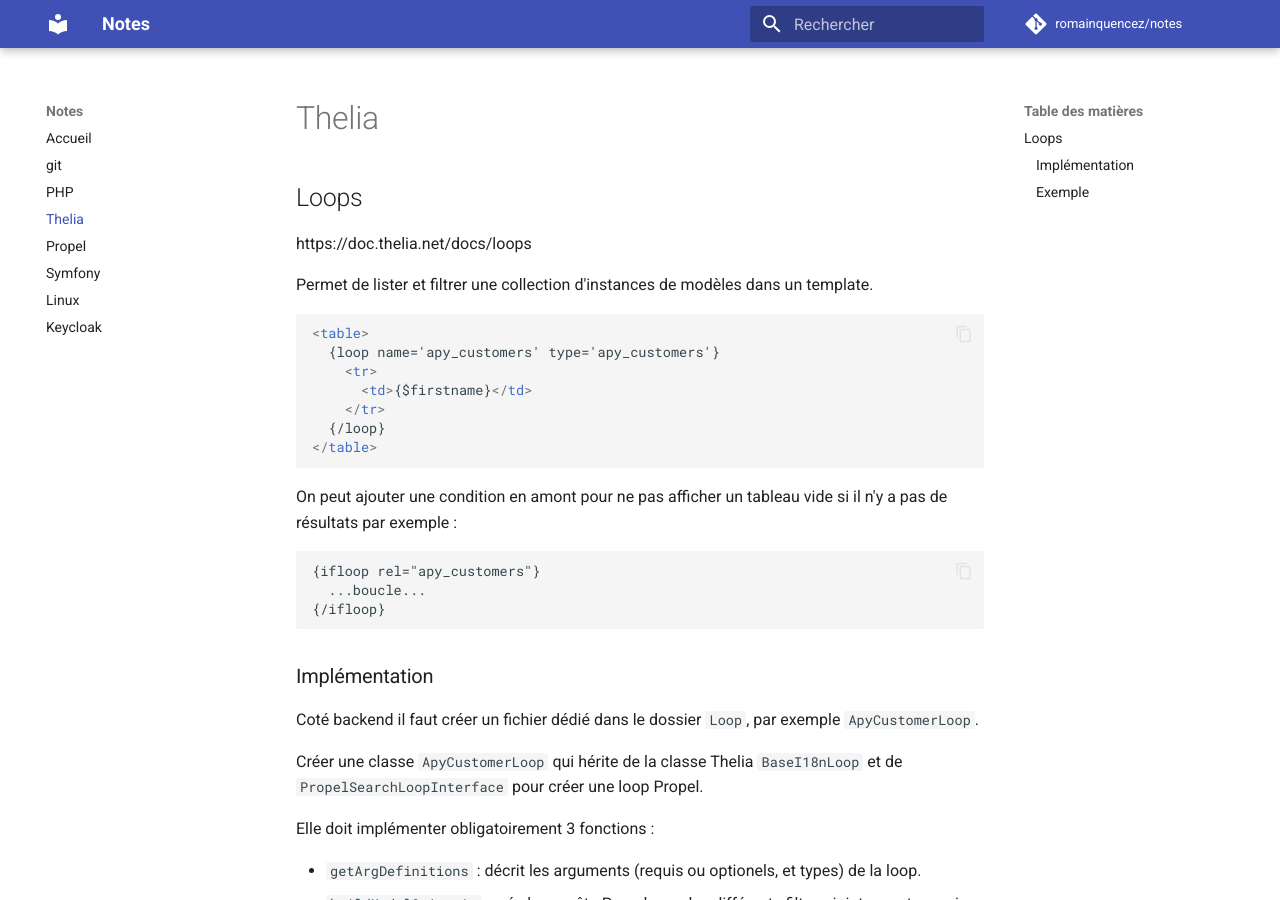
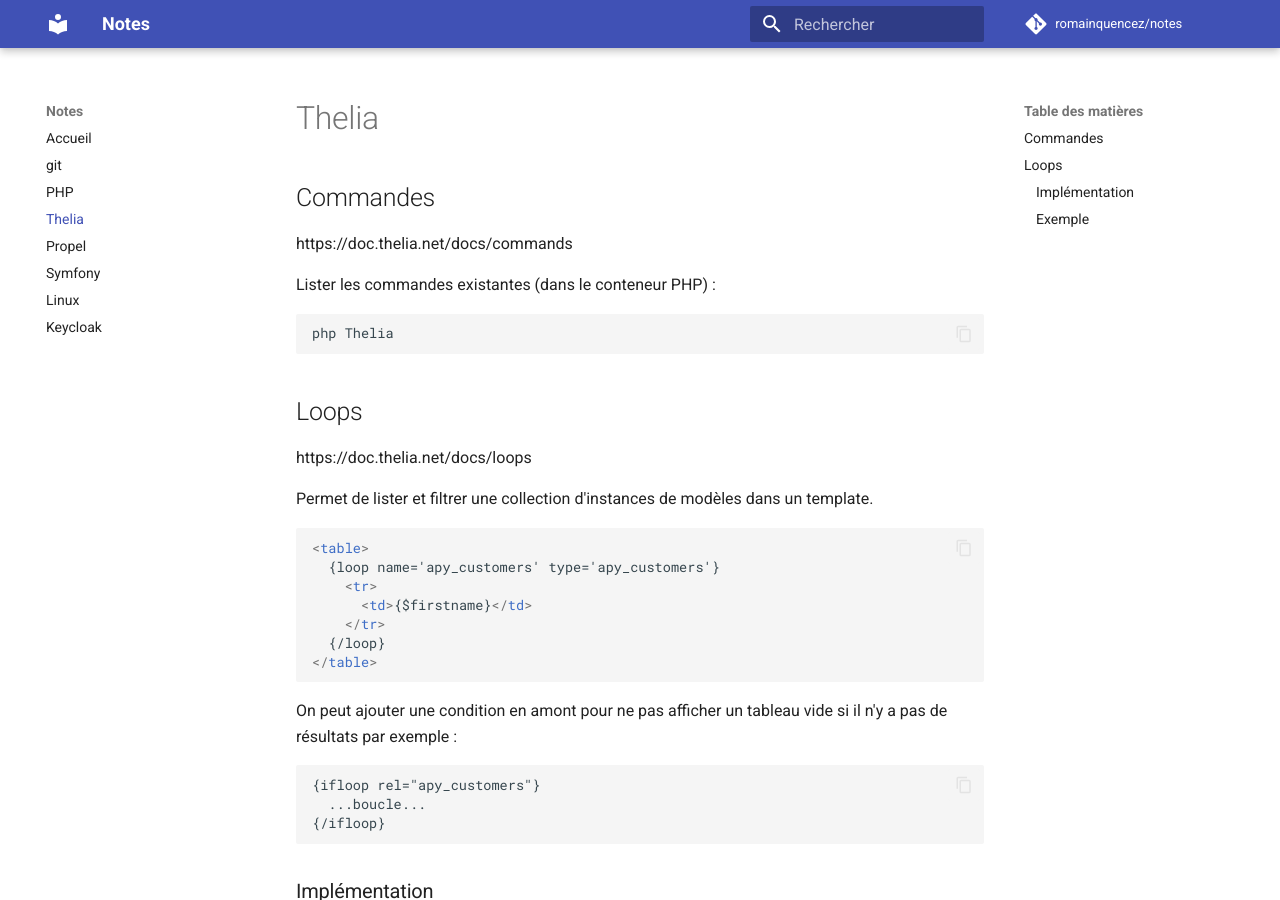
Before and after one commit to romainquencez/notes, an MkDocs documentation site: the page built from docs/thelia.md, in a window 1280 px wide and 900 px high. Built offline with MkDocs 1.6.1 and Material for MkDocs 9.7.7, drawn with Linux system fonts in a browser that asks for light colours; comment, search, counter and statistics services are not loaded.

Commit message:
Add commands section to Thelia documentation
Added a section for commands in Thelia documentation.

````diff
--- a/docs/thelia.md
+++ b/docs/thelia.md
@@ -1,4 +1,14 @@
 # Thelia
+
+## Commandes
+
+https://doc.thelia.net/docs/commands
+
+Lister les commandes existantes (dans le conteneur PHP) :
+
+```
+php Thelia
+```
 
 ## Loops
 
````
